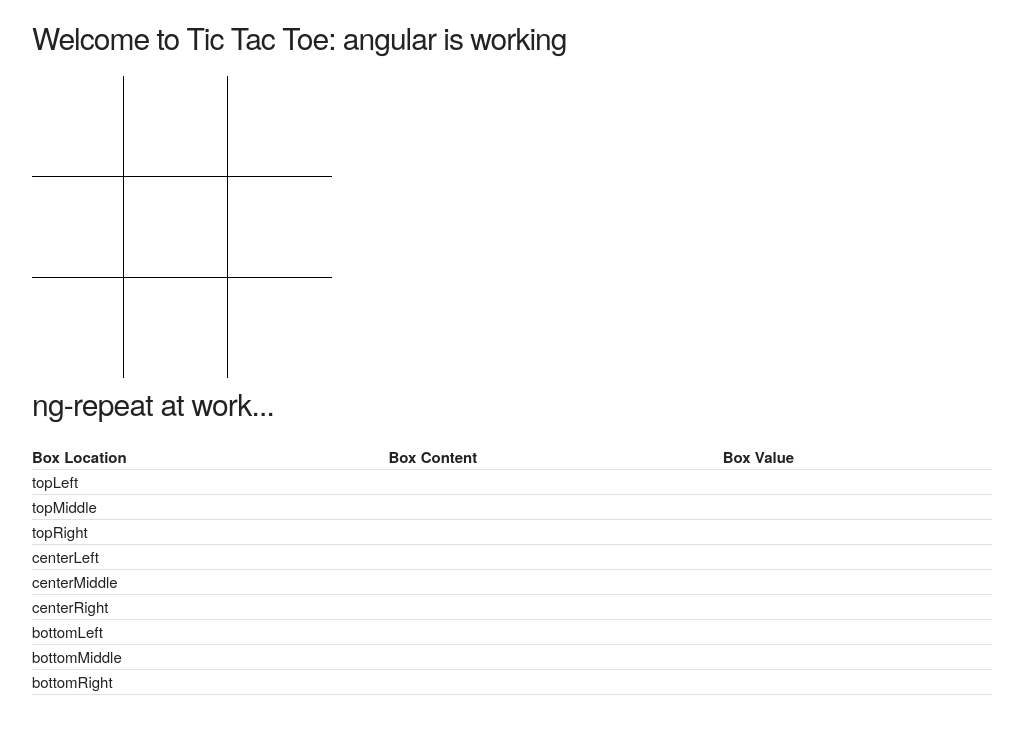
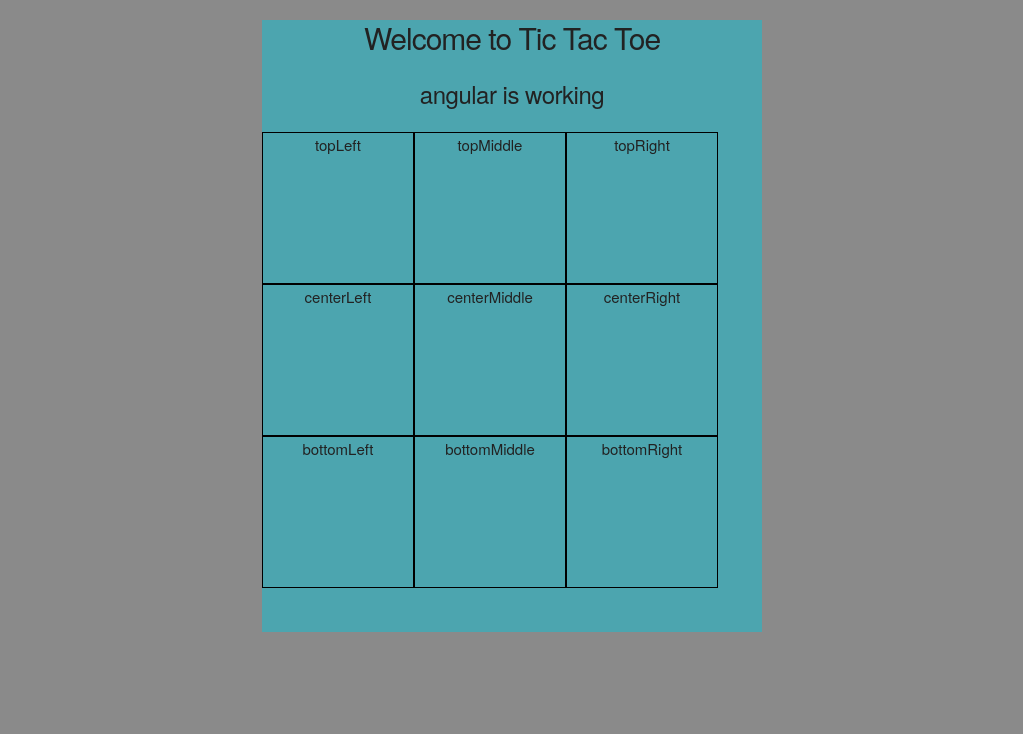
Before and after one commit to rysmith/tic-tac-toe, a plain HTML site: page index.html in a window 1280 px wide. Shown: the whole page, without its empty margins (128-1151 px from the left). Drawn offline with Linux system fonts and the light colour scheme.

Commit message:
added playerMove() logic, changed up gameBoard, and added TODOs

```diff
--- a/index.html
+++ b/index.html
@@ -5,52 +5,31 @@
 <link rel="stylesheet" href="styles/main.css"/>
 <link rel="stylesheet" href="styles/normalize.css"/>
 <title>Tic Tac Toe</title>
-<body class="container" ng-controller="BoardController as board">
-<h1>Welcome to Tic Tac Toe: {{"angular " + "is " + "working"}}</h1>
+<body ng-controller="BoardController as board">
 
-<div class="gameboard">
-    <div class="row first-row">
-        <div ng-click="board.gameBoard[0].value = 1" class="one-third column first-col">{{board.gameBoard[0].value}}</div>
-        <div ng-click="board.gameBoard[1].value = 1" class="one-third column second-col">{{board.gameBoard[1].value}}</div>
-        <div ng-click="board.gameBoard[2].value = 1" class="one-third column third-col">{{board.gameBoard[2].value}}</div>
+    <div class="container">
+        <h1>Welcome to Tic Tac Toe</h1>
+        <h5>{{"angular " + "is " + "working"}}</h5>
+
+        <div class="gameboard">
+            <!-----------------------------------------------------------------
+            TODO(ryan): tie in dynamic css for when the gameboard is generated
+            TODO(ryan): add box click functionality for playerMove()
+            ------------------------------------------------------------------->
+
+            <div ng-repeat="box in board.gameBoard" class="box" ng-click="">{{box.location}}</div>
+        </div>
     </div>
-    <div class="row second-row">
-        <div ng-click="board.gameBoard[3].value = 1" class="one-third column first-col">{{board.gameBoard[3].value}}</div>
-        <div ng-click="board.gameBoard[4].value = 1" class="one-third column second-col">{{board.gameBoard[4].value}}</div>
-        <div ng-click="board.gameBoard[5].value = 1" class="one-third column third-col">{{board.gameBoard[5].value}}</div>
-    </div>
-    <div class="row third-row">
-        <div ng-click="board.gameBoard[6].value = 1" class="one-third column first-col">{{board.gameBoard[6].value}}</div>
-        <div ng-click="board.gameBoard[7].value = 1" class="one-third column second-col">{{board.gameBoard[7].value}}</div>
-        <div ng-click="board.gameBoard[8].value = 1" class="one-third column third-col">{{board.gameBoard[8].value}}</div>
-    </div>
-</div>
 
-<h4>ng-repeat at work...</h4>
-<table class="u-full-width">
-    <thead>
-        <tr>
-            <th>Box Location</th>
-            <th>Box Content</th>
-            <th>Box Value</th>
-        </tr>
-    </thead>
-    <tbody>
-    <tr ng-repeat="box in board.gameBoard">
-        <td>{{box.location}}</td>
-        <td>{{box.value}}</td>
-        <td>{{box.value}}</td>
-    </tr>
-    </tbody>
-</table>
+    <!-----------------------------------------------------------------
+    TODO(ryan):change the angular script to remote before deployment
+    TODO(ryan):add ng-cloak to prevent unrendered angular expressions from flashing on page load
+    <script type="text/javascript" src="https://ajax.googleapis.com/ajax/libs/angularjs/1.3.15/angular.min.js"></script>
+    ------------------------------------------------------------------->
 
-
-<!-- change the angular script to remote before deployment
-<script type="text/javascript" src="https://ajax.googleapis.com/ajax/libs/angularjs/1.3.15/angular.min.js"></script>
--->
-<script type="text/javascript" src="js/angular.js"></script>
-<script type="text/javascript" src="js/app.js"></script>
-<script type="text/javascript" src="js/BoardController.js"></script>
+    <script type="text/javascript" src="js/angular.js"></script>
+    <script type="text/javascript" src="js/app.js"></script>
+    <script type="text/javascript" src="js/BoardController.js"></script>
 </body>
 
 </html>
--- a/js/BoardController.js
+++ b/js/BoardController.js
@@ -1,10 +1,9 @@
-(function () {
-    "use strict";
-
-    ticTacToeApp.controller("BoardController", BoardController);
+ticTacToeApp
+    .controller("BoardController", BoardController);
 
 function BoardController() {
 
+    // get the array of the tic-tac-toe board
     this.gameBoard = [
         {location: 'topLeft', content: null, value: null},
         {location: 'topMiddle', content: null, value: null},
@@ -16,6 +15,58 @@
         {location: 'bottomMiddle', content: null, value: null},
         {location: 'bottomRight', content: null, value: null}
     ];
+
+    var winner;
+    var playerOneTurn = true;
+
+    //TODO(ryan): check if playerMove logic is working correctly
+    this.playerMove = playerMove;
+    function playerMove () {
+
+        while (winner === false) {
+
+            if (this.gameBoard.value === null) {
+
+                if (playerOneTurn) {
+
+                    // player one's turn
+                    this.gameBoard.value = 1;
+                    if (this.checkForWinner() === "playerOne") {
+                        console.log(this.checkForWinner());
+
+                    } else {
+
+                        playerOneTurn = false;
                     }
 
-})();
+                } else {
+
+                    //player two's turn
+                    this.gameBoard.value = -1;
+
+                    if (this.checkForWinner() === "player2") {
+
+                        console.log(this.checkForWinner());
+
+                    } else {
+
+                        playerOneTurn = true;
+                    }
+                }
+            } else {
+                // this should run if you click on a square that has been played already
+                console.log("this square has been played");
+            }
+        }
+    }
+
+
+    //TODO(ryan): write business logic to check if there is a winner
+    this.checkForWinner = checkForWinner;
+    function checkForWinner () {
+        // check if there is a winner
+
+        return winner;
+    }
+
+}
--- a/js/app.js
+++ b/js/app.js
@@ -1,3 +1,4 @@
  "use strict";
 
+ //TODO(ryan): ask about using a variable assignment in app.js
  var ticTacToeApp = angular.module("ticTacToeApp", []);
--- a/styles/main.css
+++ b/styles/main.css
@@ -1,7 +1,27 @@
+body {
+    background-color: rgba(34, 34, 34, 0.53);
+    padding: 0px;
+}
+
+.container {
+    margin: 0 auto;
+    text-align: center;
+    width: 500px;
+    background-color: rgba(30, 188, 206, 0.56);
+}
+
 .gameboard {
-    width: 300px;
-    display: inline-block;
+    width: 500px;
+    height: 500px;
     text-align: center;
+}
+
+/*TODO(ryan): remove box CSS and apply row and col css to individual boxes*/
+.box {
+    border: 1px solid black;
+    height:30%;
+    width: 30%;
+    float: left;
 }
 
 .first-row {
```
Lines whose indentation alone changed are shown as unchanged.
